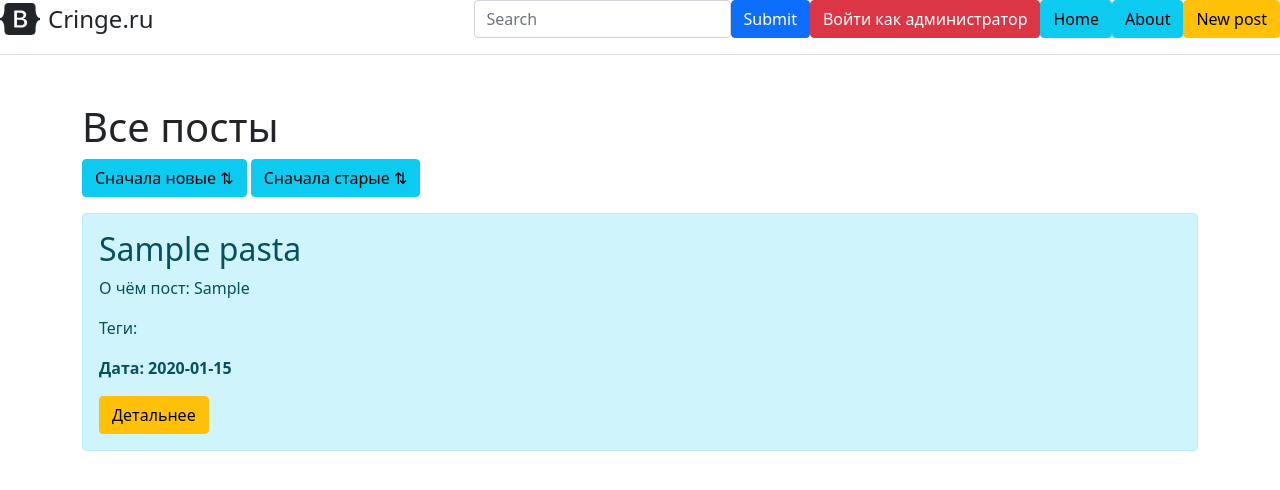
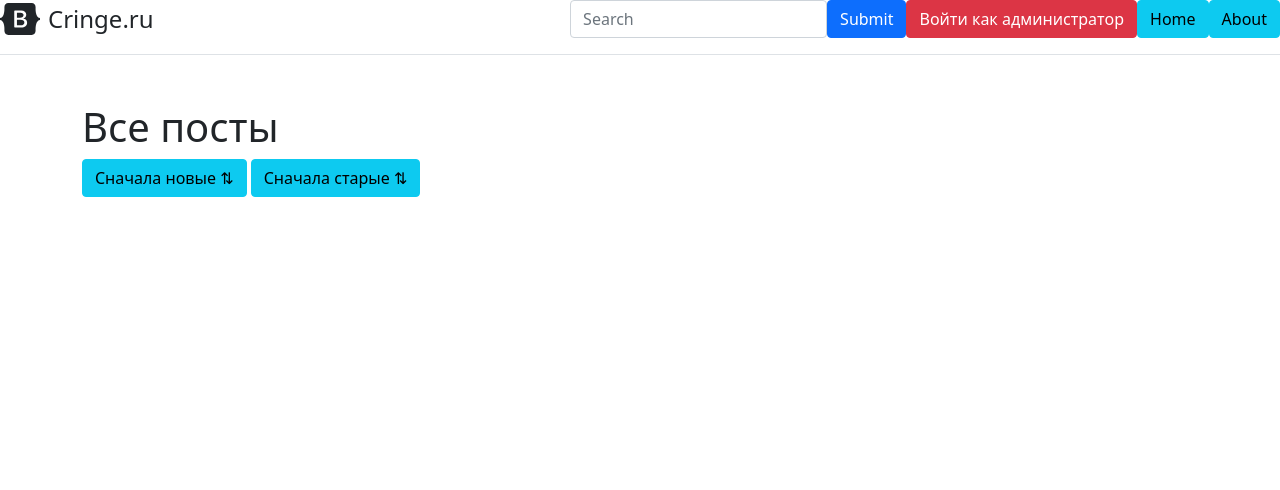
Before and after one commit to KrechkoVsevolod201/WebProg, a Flask app: page /home in a window 1280 px wide. Shown: the top 490 px of the page. Run offline with Flask 2, Linux system fonts and the light colour scheme; tables that the repository leaves empty hold one stand-in row (values such as "Sample post").

Commit message:
Начинаю приводить макет к рабочему состоянию

```diff
--- a/main.py
+++ b/main.py
@@ -9,19 +9,21 @@ app.config['SQLALCHEMY_TRACK_MODIFICATIONS'] = False
 db = SQLAlchemy(app)
 
 
-class Pasta(db.Model):
+class Book(db.Model):
     __tablename__ = 'pasta'
     current_date = datetime.now()
     id = db.Column(db.Integer, primary_key=True)
-    title = db.Column(db.String(100), nullable=False)
-    intro = db.Column(db.String(300), nullable=False)
+    book_name = db.Column(db.String(100), nullable=False)
+    author_name = db.Column(db.String(300), nullable=False)
     text = db.Column(db.Text, nullable=False)
-    date = db.Column(db.DateTime, default=current_date)
+    date = db.Column(db.DateTime, nullable=False)
+    comment_rate = db.Column(db.Integer, nullable=False)
 
-    def __init__(self, title, intro, text):
-        self.title = title.strip()
-        self.intro = intro.strip()
+    def __init__(self, book_name, author_name, text, comment_rate):
+        self.book_name = book_name.strip()
+        self.author_name = author_name.strip()
         self.text = text.strip()
+        self.comment_rate = comment_rate.strip()
 
 
 @app.route('/')
@@ -31,13 +33,12 @@ def null_page():
 
 @app.route('/home')
 def home():
-    q = request.args.get('q')
+    return render_template("home.html")
 
-    if q:
-        articles = Pasta.query.filter(Pasta.title.contains(q) | Pasta.intro.contains(q) | Pasta.text.contains(q)).all()
-    else:
-        articles = Pasta.query.order_by(Pasta.date.desc()).all()
-    return render_template("home.html", articles=articles)
+@app.route('/posts')
+def posts():
+    book = Book.query.first()
+    return render_template('posts.html')
 
 
 @app.route('/admin')
@@ -52,12 +53,7 @@ def password_menu():
 @app.route('/admin/home')
 def home_admin():
     q = request.args.get('q')
-
-    if q:
-        articles = Pasta.query.filter(Pasta.title.contains(q) | Pasta.intro.contains(q) | Pasta.text.contains(q)).all()
-    else:
-        articles = Pasta.query.order_by(Pasta.date.desc()).all()
-    return render_template("home-admin.html", articles=articles)
+    return render_template("home-admin.html")
 
 
 @app.route('/about')
--- a/templates/base.html
+++ b/templates/base.html
@@ -27,7 +27,6 @@
           <a class="btn btn-danger" href="/admin">Войти как администратор</a>
         <a class="btn btn-info" href="/home">Home</a>
         <a class="btn btn-info" href="/about">About</a>
-        <a class="btn btn-warning" href="/create_pasta">New post</a>
 
       </nav>
     </div>
--- a/templates/home.html
+++ b/templates/home.html
@@ -9,25 +9,5 @@
     <h1>Все посты</h1>
     <a class="btn btn-info" href="/home">Сначала новые ⇅</a>
     <a class="btn btn-info" href="/home_old">Сначала старые ⇅</a>
-    <p></p>
-
-
-
-    {% for articles in articles %}
-    <div class="alert alert-info">
-        <h2>{{ articles.title }}</h2>
-        <p>О чём пост: {{ articles.intro }}</p>
-        Теги:
-        {% for tag in articles.tags %}
-            #{{ tag.text }}
-        {% endfor %}
-        <p>
-        {% for author in articles.authors %}
-            Автор: {{ author.text }}
-        {% endfor %}
-        <p><b>Дата: {{ articles.date.date() }}</b></p>
-        <a href="/posts/{{ articles.id }}" class="btn btn-warning">Детальнее</a>
-    </div>
-    {% endfor %}
 </div>
 {% endblock %}
```
